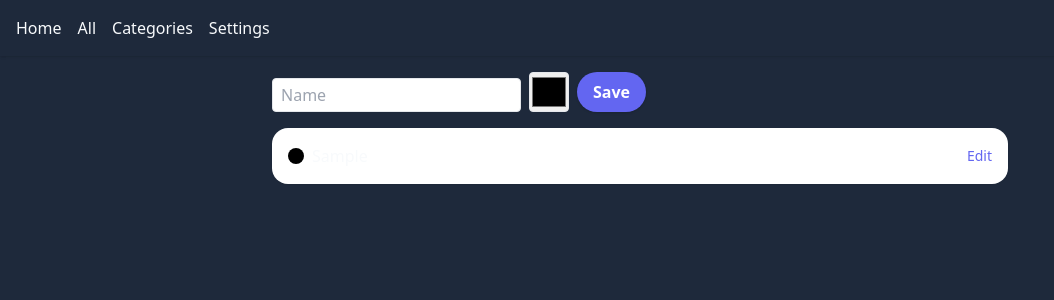
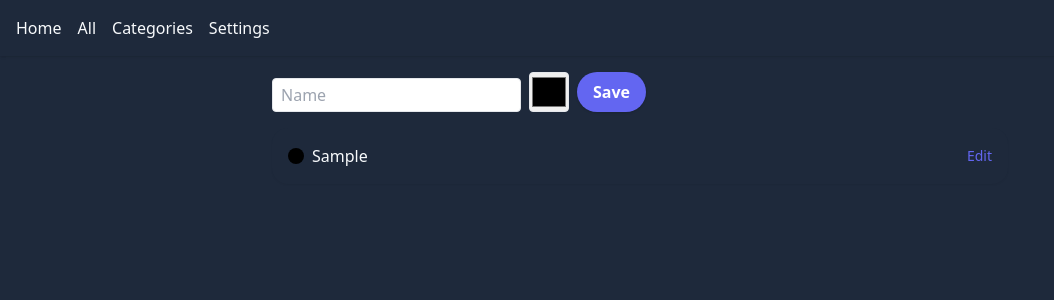
Before and after one commit to fbbp/todo-codex, a React (Vite) app: page /categories in a window 1280 px wide. Both pictures are taken after typing "Sample" into the empty fields and a click on the button "Save". Shown: the top 300 px of the page, without its empty margins (0-1054 px from the left). Built offline with nearby package versions, Linux system fonts and the light colour scheme.

Commit message:
fix: dark mode text contrast on category items

```diff
--- a/src/pages/CategoriesPage.tsx
+++ b/src/pages/CategoriesPage.tsx
@@ -93,7 +93,7 @@ export default function CategoriesPage() {
             onDragStart={() => setDragging(c.id)}
             onDragOver={(e) => e.preventDefault()}
             onDrop={() => handleDrop(c.id)}
-            className="rounded-2xl p-4 shadow-sm bg-white flex items-center gap-2"
+            className="rounded-2xl p-4 shadow-sm bg-white dark:bg-slate-800 flex items-center gap-2"
           >
             {editing === c.id ? (
               <CategoryForm
```
